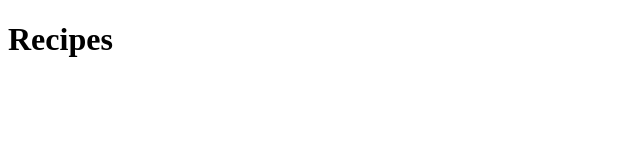
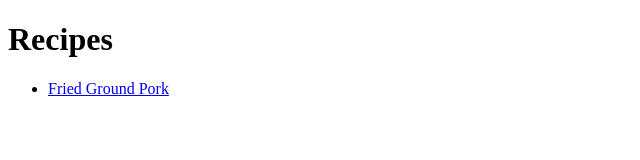
Before and after one commit to nicolasmatthewlee/recipe_website, a plain HTML site: page index.html in a window 1280 px wide. Shown: the whole page, without its empty margins (0-640 px from the left). Drawn offline with Linux system fonts and the light colour scheme.

Commit message:
added fried ground pork link to index

```diff
--- a/index.html
+++ b/index.html
@@ -9,5 +9,9 @@
 <body>
     <h1>Recipes</h1>
 
+    <ul>
+        <li><a href="./recipes/fried_ground_pork.html">Fried Ground Pork</a></li>
+    </ul>
+
 </body>
 </html>
```
